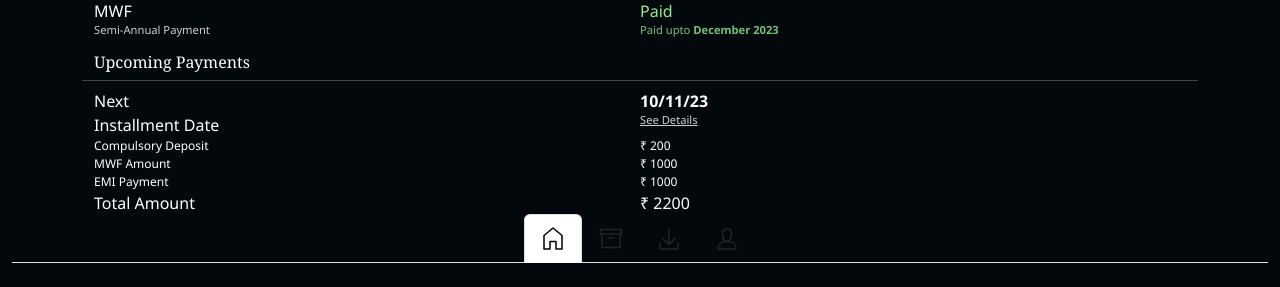
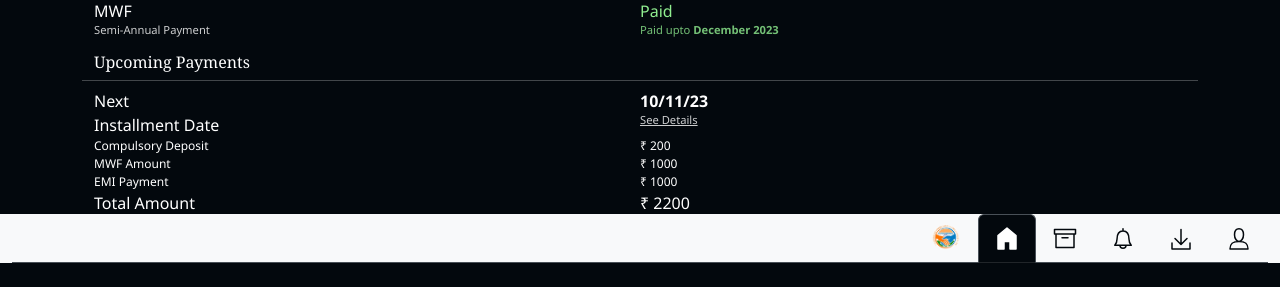
Before and after one commit to Vishesh1060/nvumnghome1, a PHP site: page /secure/home.html in a window 1280 px wide. Shown: the part 537-824 px from the top of the page. Run offline with PHP 8.4, Linux system fonts and the light colour scheme; some web fonts are replaced.

Commit message:
nav- 3/4

```diff
--- a/secure/home.html
+++ b/secure/home.html
@@ -19,7 +19,7 @@
                     <p class="specialkeytext">Username Surname</p>
                 </div>
                 <div class="col-2 px-3 text-white">
-                    <svg id="i-bell" xmlns="http://www.w3.org/2000/svg" viewBox="0 0 32 40" width="24" height="41" stroke="currentcolor" stroke-linecap="round" stroke-linejoin="round" stroke-width="2">
+                    <svg class="i-bell" xmlns="http://www.w3.org/2000/svg" viewBox="0 0 32 40" width="24" height="41" stroke="currentcolor" stroke-linecap="round" stroke-linejoin="round" stroke-width="2">
                         <path d="M8 17 C8 12 9 6 16 6 23 6 24 12 24 17 24 22 27 25 27 25 L5 25 C5 25 8 22 8 17 Z M20 25 C20 25 20 29 16 29 12 29 12 25 12 25 M16 3 L16 6" />
                     </svg>
                 </div>
@@ -142,33 +142,44 @@
                 </div>
             </div>
     </div>
-    <div class="container-fluid fixed-bottom">
-        <ul class="nav nav-tabs justify-content-center">
-          <li class="nav-item text-white">
+    <div class="bnav container-fluid bg-light text-dark fixed-bottom">
+        <ul class="nav nav-tabs justify-content-end custom nav" data-bs-theme="dark">
+          <li class="nav-item">
+                <a href="\" class="nav-link">
+                    <img width="30px" class="img-fluid" src="..\imgs\bg\image002b.png" alt="">
+                </a>
+          </li>
+          <li class="nav-item">
             <a class="nav-link active" href="/secure/home.html">
-                <svg  id="i-home" xmlns="http://www.w3.org/2000/svg" viewBox="0 0 32 32" width="24" height="31" fill="none" stroke="currentcolor" stroke-linecap="round" stroke-linejoin="round" stroke-width="2">
+                <svg id="i-home" xmlns="http://www.w3.org/2000/svg" viewBox="0 0 32 32" width="24" height="31" fill="none" stroke="currentcolor" stroke-linecap="round" stroke-linejoin="round" stroke-width="2">
                     <path d="M12 20 L12 30 4 30 4 12 16 2 28 12 28 30 20 30 20 20 Z" />
                 </svg>
              </a>
           </li>
           <li class="nav-item">
-            <a class="nav-link text-dark" href="/secure/account.html"><svg id="i-archive" xmlns="http://www.w3.org/2000/svg" viewBox="0 0 32 32" width="24" height="31" fill="none" stroke="currentcolor" stroke-linecap="round" stroke-linejoin="round" stroke-width="2">
+            <a class="nav-link" href="/secure/account.html"><svg id="i-archive" xmlns="http://www.w3.org/2000/svg" viewBox="0 0 32 32" width="24" height="31" fill="none" stroke="currentcolor" stroke-linecap="round" stroke-linejoin="round" stroke-width="2">
                 <path d="M4 10 L4 28 28 28 28 10 M2 4 L2 10 30 10 30 4 Z M12 15 L20 15" />
             </svg></a>
           </li>
           <li class="nav-item">
-            <a class="nav-link text-dark" href="/secure/deposit.html"><svg id="i-import" xmlns="http://www.w3.org/2000/svg" viewBox="0 0 32 32" width="24" height="31" fill="none" stroke="currentcolor" stroke-linecap="round" stroke-linejoin="round" stroke-width="2">
+            <a class="nav-link" href="/secure/notifications.html"><svg class="i-bell" xmlns="http://www.w3.org/2000/svg" viewBox="0 0 32 32" width="24" height="31"  fill="none" stroke="currentcolor" stroke-linecap="round" stroke-linejoin="round" stroke-width="2">
+                <path d="M8 17 C8 12 9 6 16 6 23 6 24 12 24 17 24 22 27 25 27 25 L5 25 C5 25 8 22 8 17 Z M20 25 C20 25 20 29 16 29 12 29 12 25 12 25 M16 3 L16 6" />
+            </svg></a>
+          </li>
+
+          <li class="nav-item">
+            <a class="nav-link" href="/secure/deposit.html"><svg id="i-import" xmlns="http://www.w3.org/2000/svg" viewBox="0 0 32 32" width="24" height="31" fill="none" stroke="currentcolor" stroke-linecap="round" stroke-linejoin="round" stroke-width="2">
                 <path d="M28 22 L28 30 4 30 4 22 M16 4 L16 24 M8 16 L16 24 24 16" />
             </svg></a>
           </li>
           <li class="nav-item">
-            <a class="nav-link text-dark" href="/secure/user.html"><svg id="i-user" xmlns="http://www.w3.org/2000/svg" viewBox="0 0 32 32" width="24" height="31" fill="none" stroke="currentcolor" stroke-linecap="round" stroke-linejoin="round" stroke-width="2">
+            <a class="nav-link" href="/secure/user.html"><svg id="i-user" xmlns="http://www.w3.org/2000/svg" viewBox="0 0 32 32" width="24" height="31" fill="none" stroke="currentcolor" stroke-linecap="round" stroke-linejoin="round" stroke-width="2">
                 <path d="M22 11 C22 16 19 20 16 20 13 20 10 16 10 11 10 6 12 3 16 3 20 3 22 6 22 11 Z M4 30 L28 30 C28 21 22 20 16 20 10 20 4 21 4 30 Z" />
             </svg></a>
           </li>
 
         </ul>
-      </div>
+    </div>
 
 </div>
 
--- a/secure/style/App.css
+++ b/secure/style/App.css
@@ -74,7 +74,25 @@ body{
 .text-successful{
     color:lightgreen !important;
 }
-#i-bell:hover,#i-bell:focus{
+
+.bnav {
+    background-color: white;
+}
+
+/* Style the icons on the inactive tabs */
+.nav-link svg {
+    color: rgb(3,8,13);
+}
+/* Style the active tab */
+.nav-item .active {
+    background-color: rgb(3,8,13) !important;
+}
+
+.custom-nav .active svg,.nav-link.active svg {
+    fill: white;
+    color: white;
+}
+svg:hover,svg:focus{
     fill: lightblue;
     stroke-width: 2;
 }
```
